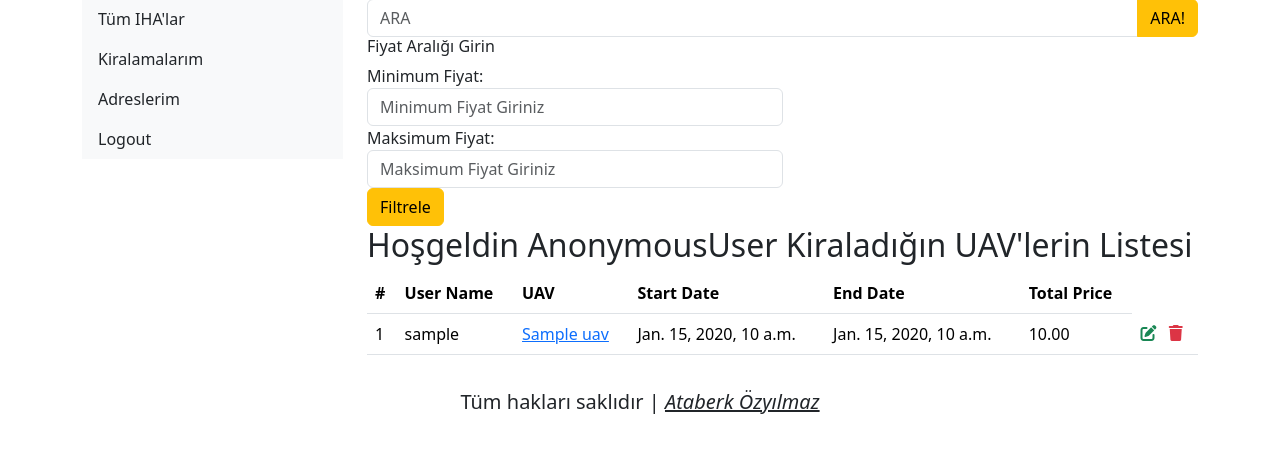
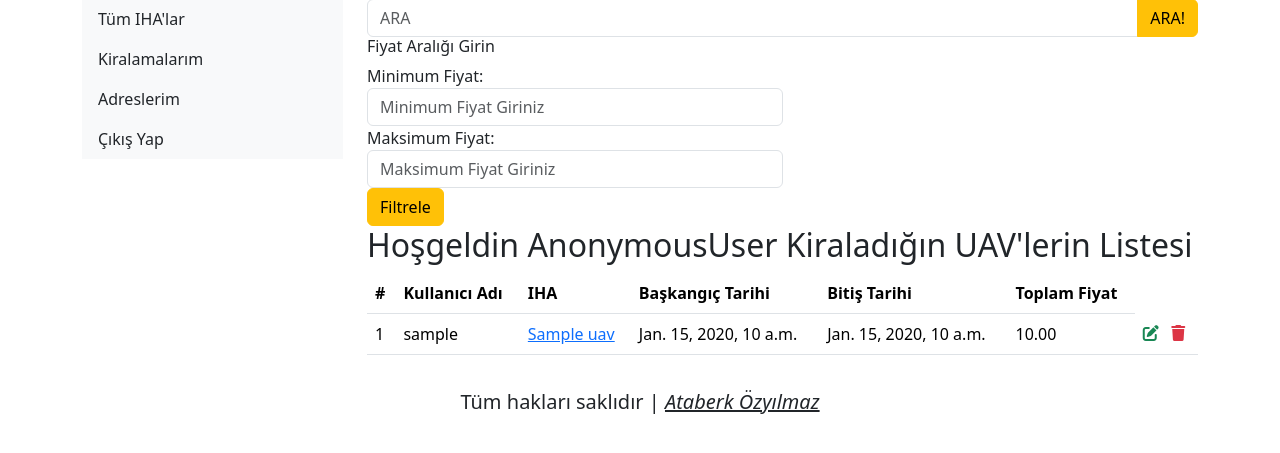
Before and after one commit to atabrkk/iha-kiralama-django, a Django app: page /uavs/reservations_filtered/ in a window 1280 px wide. Shown: the part 127-580 px from the top of the page. Run offline with Django 5.2, Linux system fonts and the light colour scheme; tables that the repository leaves empty hold one stand-in row (values such as "Sample post"); some libraries are stand-ins or nearby versions.

Commit message:
Yazilar düzeltildi

```diff
--- a/templates/add_uav.html
+++ b/templates/add_uav.html
@@ -8,7 +8,7 @@
 
         <!-- RIGHT SIDE CONTENT -->
         <div class="col-md-9">
-            <h2>Add New Post</h2>
+            <h2>Yeni IHA Oluştur</h2>
             <form action="{% url 'add_uav' %}" method="POST" enctype="multipart/form-data">
                 {% csrf_token %}
                 {{ form.media }}
--- a/templates/edit_uav.html
+++ b/templates/edit_uav.html
@@ -9,7 +9,7 @@
 
         <!-- RIGHT SIDE CONTENT -->
         <div class="col-md-9">
-            <h2>Edit UAV</h2>
+            <h2>IHA Düzenle</h2>
             <form action="{% url 'edit_uav' uav.slug %}" method="POST" style="width: 500px">
                 {% csrf_token %}
                 {{ form.media }}
--- a/templates/edit_user_uav.html
+++ b/templates/edit_user_uav.html
@@ -9,11 +9,13 @@
 
         <!-- RIGHT SIDE CONTENT -->
         <div class="col-md-9">
-            <h2>Edit UAV</h2>
+            <h2>IHA KİRALAMA</h2>
+            <p>Lütfen size uygun tarihleri seçin</p>
+            <p>(Girdiğiniz gün * IHA ücreti)</p>
             <form action="{% url 'edit_user_uav' rental.pk %}" method="POST" style="width: 500px">
                 {% csrf_token %}
                 {{ form | crispy }}
-                <button type="submit" class="btn btn-warning">Submit</button>
+                <button type="submit" class="btn btn-warning">Onayla</button>
             </form>
             <br>
         </div>
--- a/templates/sidebar.html
+++ b/templates/sidebar.html
@@ -8,7 +8,7 @@
            class="nav-link text-dark {% if '/user_reservations/' in request.path %}bg-warning{% endif %}">Kiralamalarım</a>
         <a href="{% url 'home' %}"
            class="nav-link text-dark {% if '/categories/' in request.path %}bg-warning{% endif %}">Adreslerim</a>
-        <a href="{% url 'accounts:logout' %}" class="nav-link text-dark">Logout</a>
+        <a href="{% url 'accounts:logout' %}" class="nav-link text-dark">Çıkış Yap</a>
     </div>
 </div>
 <!-- LEFT SIDEBAR END -->
--- a/templates/uavs.html
+++ b/templates/uavs.html
@@ -48,7 +48,7 @@
                     <th>Kategori</th>
                     <th>Model</th>
                     <th>Yıl</th>
-                    <th>Ağırlık(TON)</th>
+                    <th>Ağırlık(KG)</th>
                     <th>Özellikler</th>
                     <th>Fiyat</th>
                     <th>Durum</th>
--- a/templates/user_reservations.html
+++ b/templates/user_reservations.html
@@ -45,11 +45,11 @@
                 <thead>
                 <tr>
                     <th>#</th>
-                    <th>User Name</th>
-                    <th>UAV</th>
-                    <th>Start Date</th>
-                    <th>End Date</th>
-                    <th>Total Price</th>
+                    <th>Kullanıcı Adı</th>
+                    <th>IHA</th>
+                    <th>Başkangıç Tarihi</th>
+                    <th>Bitiş Tarihi</th>
+                    <th>Toplam Fiyat</th>
                 </tr>
                 </thead>
                 <tbody>
```
Also changed, not shown: templates/search_reservations.html (+5 -5 lines).
